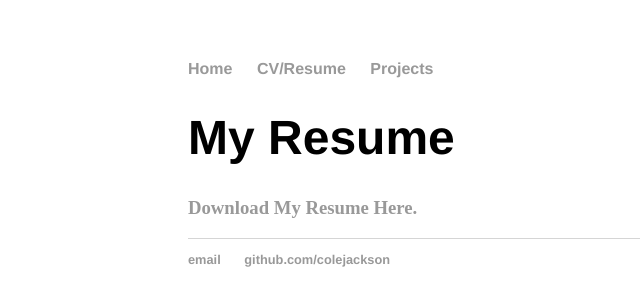
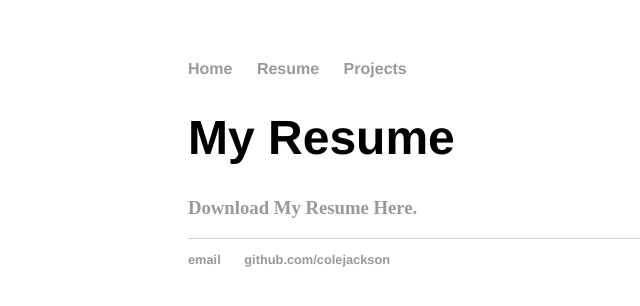
Before and after one commit to colejackson/colejackson.github.io, a Jekyll site: the page built from cv/index.html, in a window 1280 px wide. Shown: the top 306 px of the page, without its empty margins (4-644 px from the left). Built offline with Jekyll 4.4.1, drawn with Linux system fonts in a browser that asks for light colours.

```diff
--- a/_layouts/default.html
+++ b/_layouts/default.html
@@ -10,7 +10,7 @@
 			<nav>
 	    		<ul>
 	        		<li><a href="/">Home</a></li>
-	        		<li><a href="/cv">CV/Resume</a></li>
+	        		<li><a href="/cv">Resume</a></li>
 	        		<li><a href="/blog">Projects</a></li>
 	    		</ul>
 			</nav>
```
